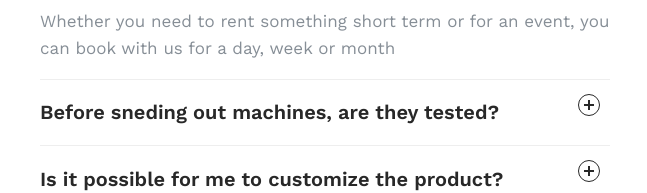
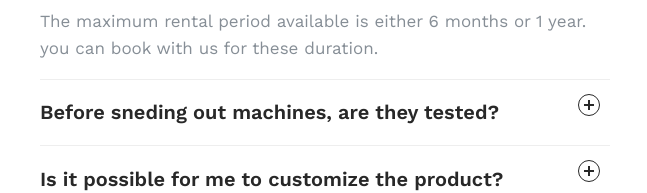
Before and after one commit to joyaljosephnote/neosolus_website, a plain HTML site: page index.html in a window 1280 px wide. Both pictures are taken after a click on the button "What is the maximum rental period?". Shown: the part 3995-4188 px from the top of the page, 615-1262 px from the left. Drawn offline with nearby package versions, Linux system fonts and the light colour scheme; a web font is replaced by a local one.

Commit message:
the FAQ 2 q changed

```diff
--- a/index.html
+++ b/index.html
@@ -447,8 +447,9 @@
               <button id="accordion-button-2" aria-expanded="false"><span class="accordion-title">What is the maximum
                   rental period?</span><span class="icon" aria-hidden="true"></span></button>
               <div class="accordion-content">
-                <p>Whether you need to rent something short term or for an event, you can book with us for a day, week
-                  or month</p>
+                <p>The maximum rental period available is either 6 months or 1 year. you can book with us for these duration.</p>
+                <!-- <p>Whether you need to rent something short term or for an event, you can book with us for a day, week
+                  or month</p> -->
               </div>
             </div>
             <div class="accordion-item">
```
